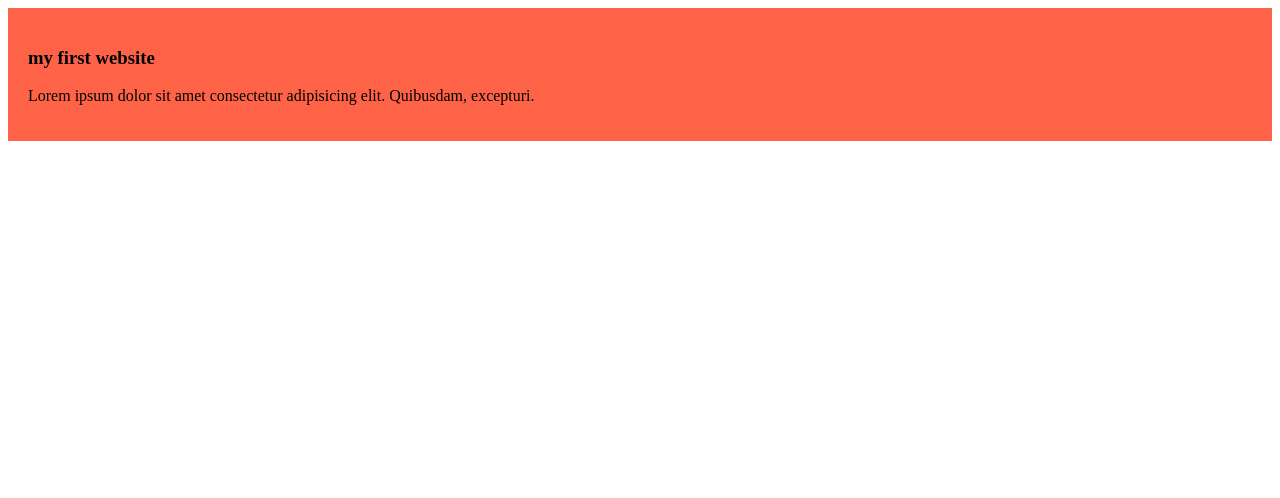
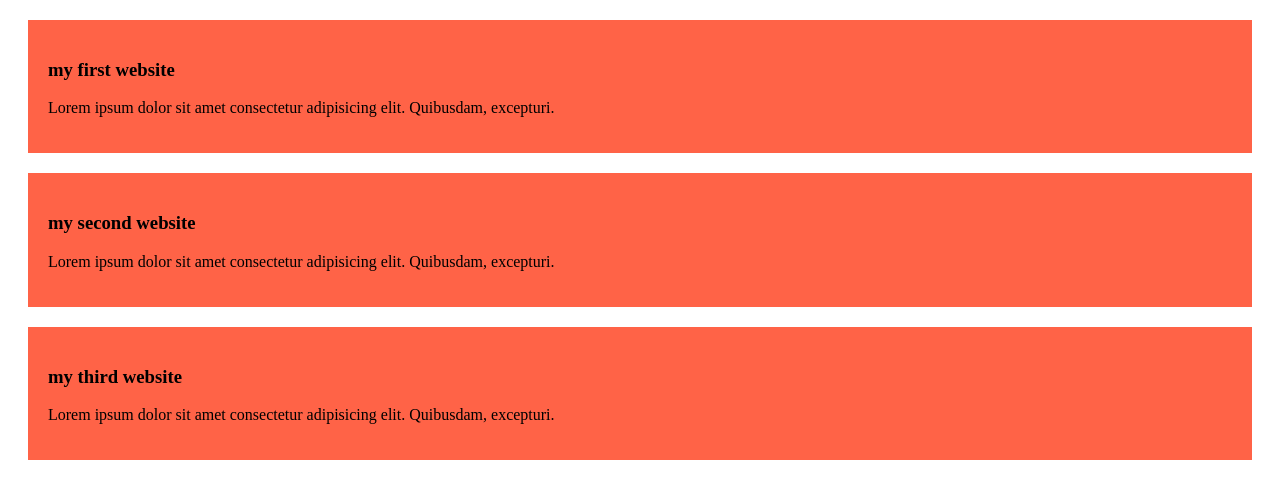
Before and after one commit to sajidmahmud44/my-first-github-repo, a plain HTML site: page index.html in a window 1280 px wide. Drawn offline with Linux system fonts and the light colour scheme.

Commit message:
second blog

```diff
--- a/index.html
+++ b/index.html
@@ -11,5 +11,13 @@
         <h3>my first website</h3>
         <p>Lorem ipsum dolor sit amet consectetur adipisicing elit. Quibusdam, excepturi.</p>
     </div>
+    <div>
+        <h3>my second website</h3>
+        <p>Lorem ipsum dolor sit amet consectetur adipisicing elit. Quibusdam, excepturi.</p>
+    </div>
+    <div>
+        <h3>my third website</h3>
+        <p>Lorem ipsum dolor sit amet consectetur adipisicing elit. Quibusdam, excepturi.</p>
+    </div>
 </body>
 </html>
--- a/styles/blog.css
+++ b/styles/blog.css
@@ -1,4 +1,5 @@
 div{
     background-color: tomato;
     padding: 20px;
+    margin: 20px;
 }
```
